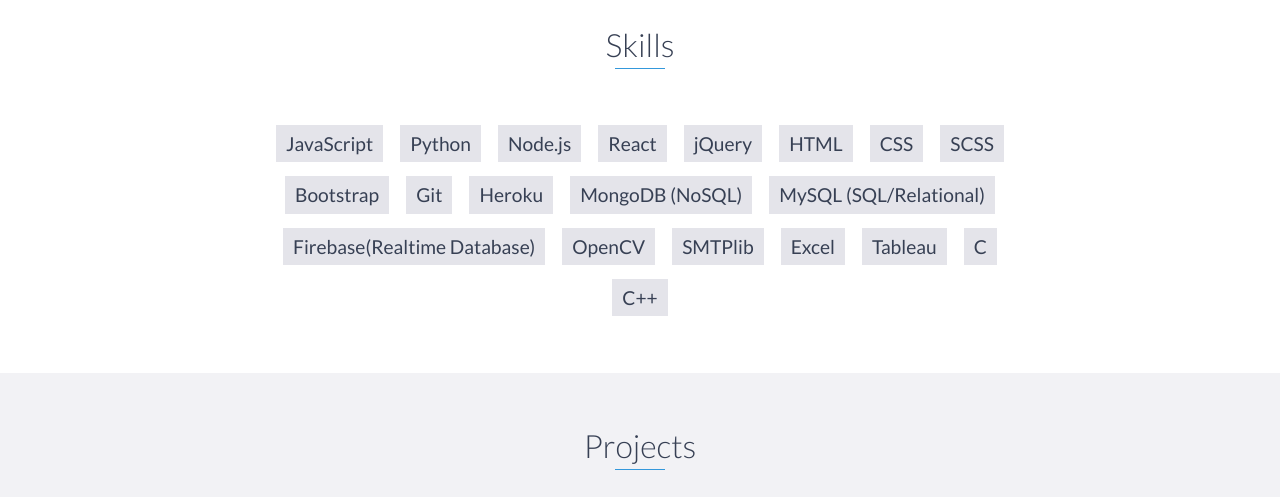
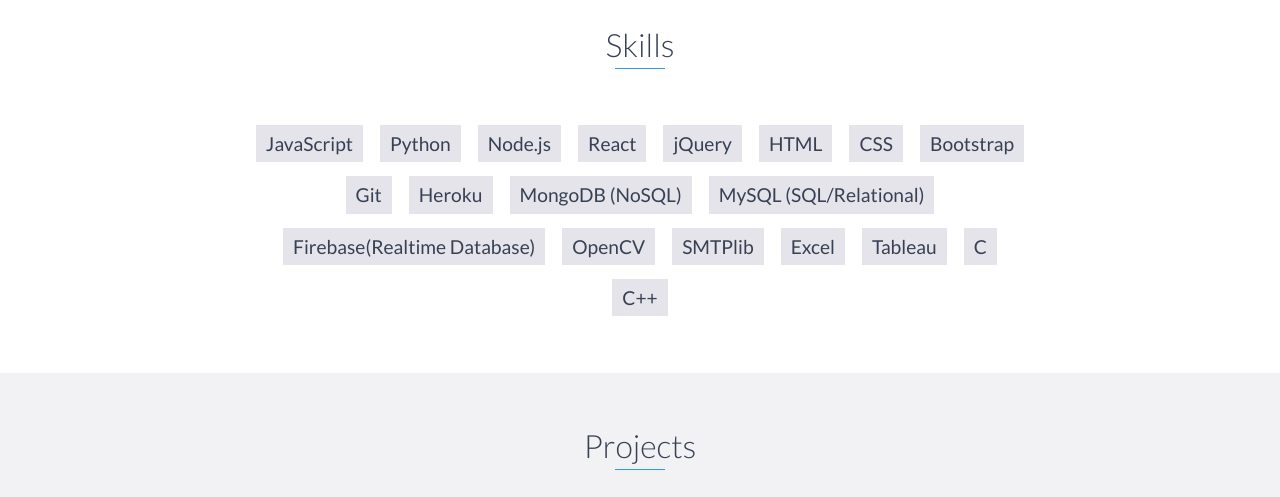
Before and after one commit to phanindra-max/my-port, a plain HTML site: page index.html in a window 1280 px wide. Shown: the part 2040-2537 px from the top of the page. Drawn offline with nearby package versions, Linux system fonts and the light colour scheme.

Commit message:
Updated my skills

```diff
--- a/index.html
+++ b/index.html
@@ -143,7 +143,6 @@
             <li>jQuery</li>
             <li>HTML</li>
             <li>CSS</li>
-            <li>SCSS</li>
             <li>Bootstrap</li>
             <li>Git</li>
             <li>Heroku</li>
```
